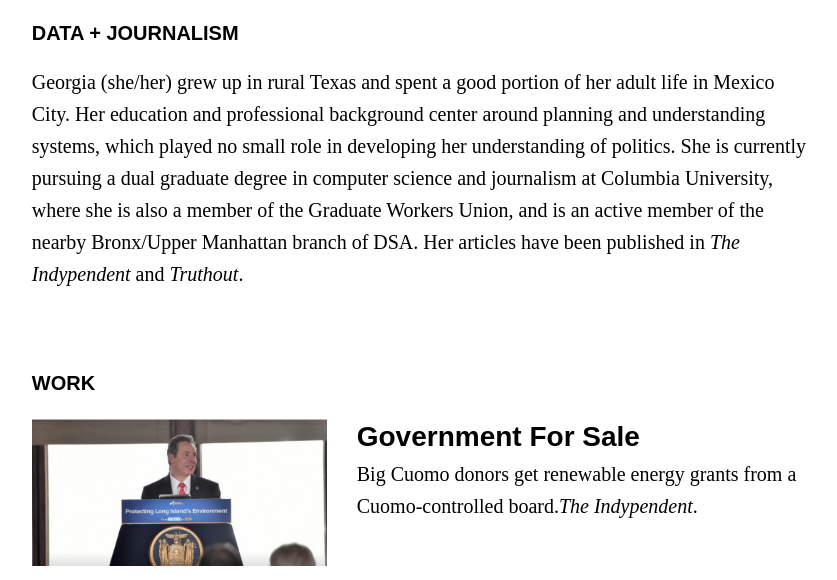
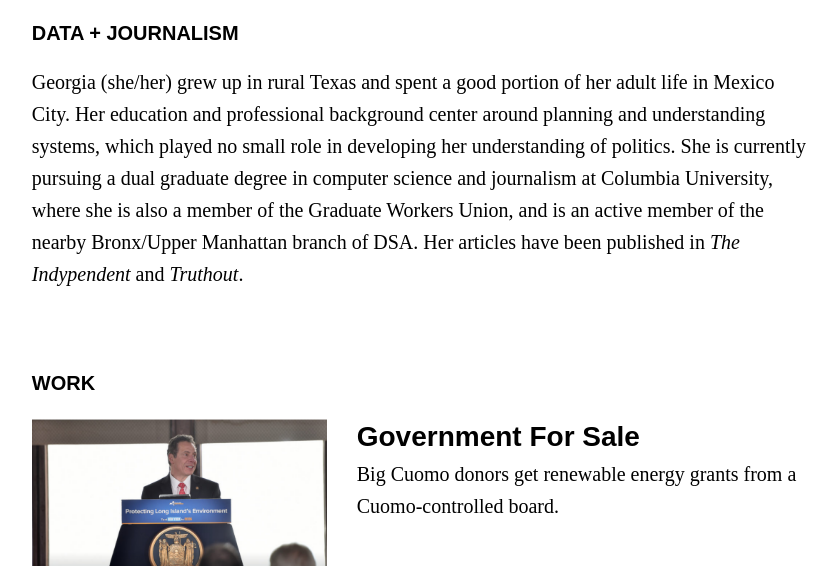
Before and after one commit to kromreig/kromreig.github.io, a plain HTML site: page index.html in a window 1280 px wide. Shown: the part 154-734 px from the top of the page, without its empty margins (217-1054 px from the left). Drawn offline with nearby package versions, Linux system fonts and the light colour scheme; a web font is replaced by a local one.

Commit message:
fixing text

```diff
--- a/index.html
+++ b/index.html
@@ -55,7 +55,7 @@
                 </div>
                 <div class="col-md-6 "><!-- headline/description -->
                     <p class="subhead super-font">Government For Sale</p>
-                    <p class="body-text sub-font">Big Cuomo donors get renewable energy grants from a Cuomo-controlled board.<i>The Indypendent</i>.</p>
+                    <p class="body-text sub-font">Big Cuomo donors get renewable energy grants from a Cuomo-controlled board.</p>
                 </div>
             </div>
     </a>
```
